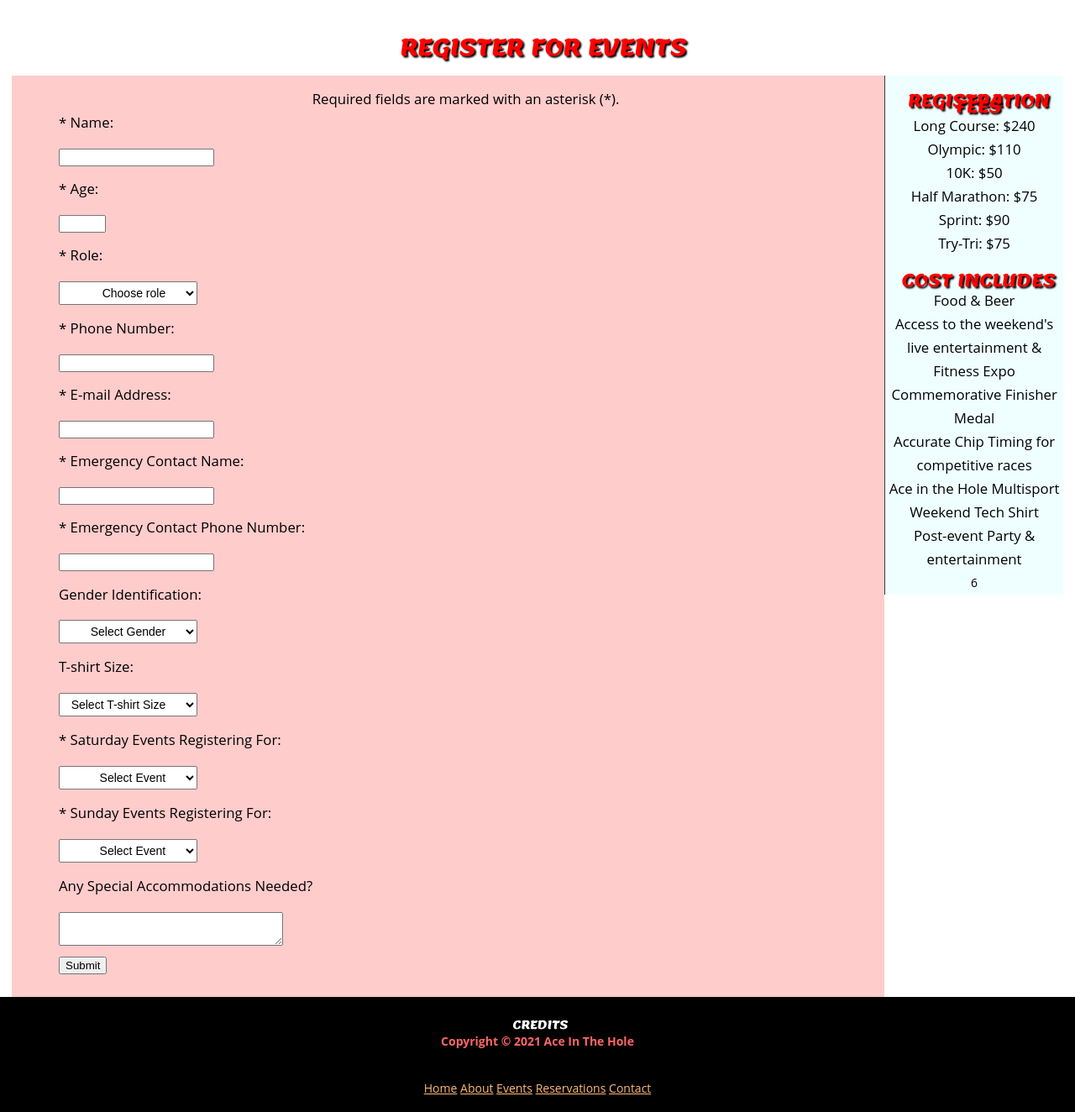
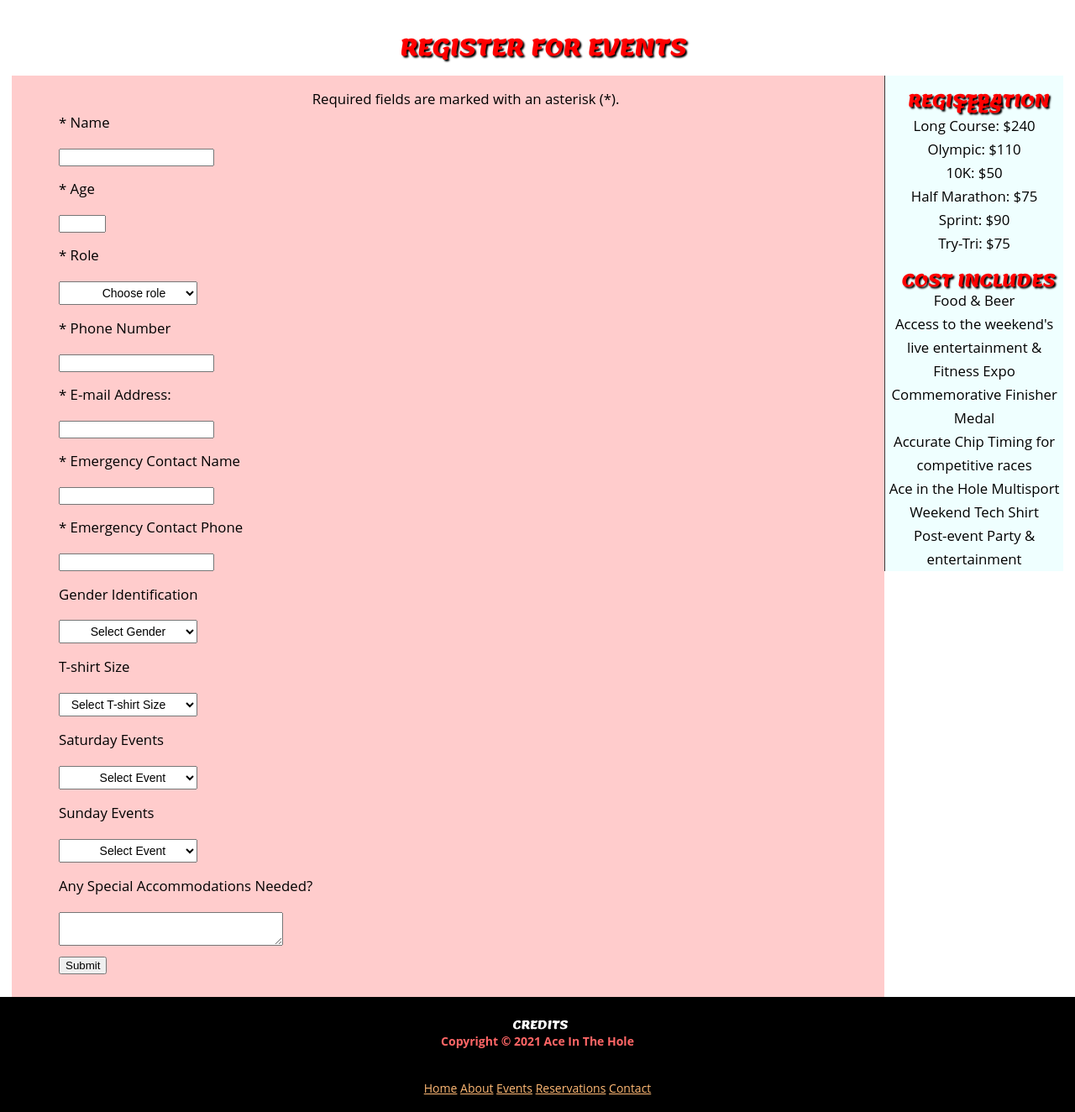
Before and after one commit to MattFlajole/cas222, a PHP site: page /reservations/index.php in a window 1280 px wide. Shown: the part 106-1430 px from the top of the page at 84% size. Run offline with PHP 8.4, Linux system fonts and the light colour scheme; style sheets or scripts are compiled from the project's sources.

Commit message:
fixed css bug

```diff
--- a/reservations/reservations.html.php
+++ b/reservations/reservations.html.php
@@ -46,7 +46,7 @@ Programmer: Matthew Flajole
                             <li>Commemorative Finisher Medal</li>
                             <li>Accurate Chip  Timing for competitive races</li>
                             <li>Ace in the Hole Multisport Weekend Tech Shirt</li>
-                            <li>Post-event Party & entertainment</li>6
+                            <li>Post-event Party & entertainment</li>
                         </ul>
                     </div>
                 </aside>
@@ -55,31 +55,31 @@ Programmer: Matthew Flajole
                         <form method="post" action=" ">
                             <div class="hint">Required fields are marked with an asterisk (*).</div>
                             <input name="honeypot" type="text" value="" id="honeypot" class="honeypot" />
-                            <label for="myname">* Name:</label>
+                            <label for="myname">* Name</label>
                             <input type="text" name="myname" id="myname" required>
-                            <label for="myage">* Age:</label>
+                            <label for="myage">* Age</label>
                             <input type="number" name="myage" id="myage" min="1" max="80" required>
-                            <label for="myrole">* Role:</label>
+                            <label for="myrole">* Role</label>
                             <select size="1" name="myrole" id="myrole">
                                 <option>Choose role</option>
                                 <option value="athlete">Athlete</option>
                                 <option value="volunteer">Volunteer</option>
                             </select>
-                            <label for="myphone">* Phone Number:</label>
+                            <label for="myphone">* Phone Number</label>
                             <input type="tel" name="myphone" id="myphone">
                             <label for="myemail">* E-mail Address:</label>
                             <input type="email" name="myemail" id="myemail" required">
-                            <label for="myemergname">* Emergency Contact Name:</label>
+                            <label for="myemergname">* Emergency Contact Name</label>
                             <input type="text" name="myemergname" id="myemergname" required>
-                            <label for="myemergphone">* Emergency Contact Phone Number:</label>
+                            <label for="myemergphone">* Emergency Contact Phone</label>
                             <input type="tel" name="myemergphone" id="myemergphone" required>
-                            <label for="mygender">Gender Identification:</label>
+                            <label for="mygender">Gender Identification</label>
                             <select size="1" name="mygender" id="mygender">
                                 <option>Select Gender</option>
                                 <option value="male">Male</option>
                                 <option value="female">Female</option>
                             </select>
-                            <label for="myshirtsize">T-shirt Size:</label>
+                            <label for="myshirtsize">T-shirt Size</label>
                             <select size="1" name="myshirtsize" id="myshirtsize">
                                 <option>Select T-shirt Size</option>
                                 <option value="small">Small</option>
@@ -87,7 +87,7 @@ Programmer: Matthew Flajole
                                 <option value="large">Large</option>
                                 <option value="x-large">X-Large</option>
                             </select>
-                            <label for="mysatevent">* Saturday Events Registering For:</label>
+                            <label for="mysatevent">Saturday Events</label>
                             <select size="1" name="mysatevent" id="mysatevent">
                                 <option>Select Event</option>
                                 <option value="long course triathlon">Long Course Triathlon</option>
@@ -95,7 +95,7 @@ Programmer: Matthew Flajole
                                 <option value="10k">10 K Race</option>
                                 <option value="half marathon">Half Marathon</option>
                             </select>
-                            <label for="mysunevent">* Sunday Events Registering For:</label>
+                            <label for="mysunevent">Sunday Events</label>
                             <select size="1" name="mysunevent" id="mysunevent">
                                 <option>Select Event</option>
                                 <option value="sprint triathlon">Sprint Triathlon</option>
--- a/styles/style.less
+++ b/styles/style.less
@@ -100,7 +100,6 @@ p {
   display: none;
 }
 form {
-//  background-image: url(images/portlandhistoricaltoursformbackground.png);
   background-color: @lightestColor1;
   font-family: "Open Sans", serif;
   text-align: center;
```
Also changed, not shown: 1 other file.
